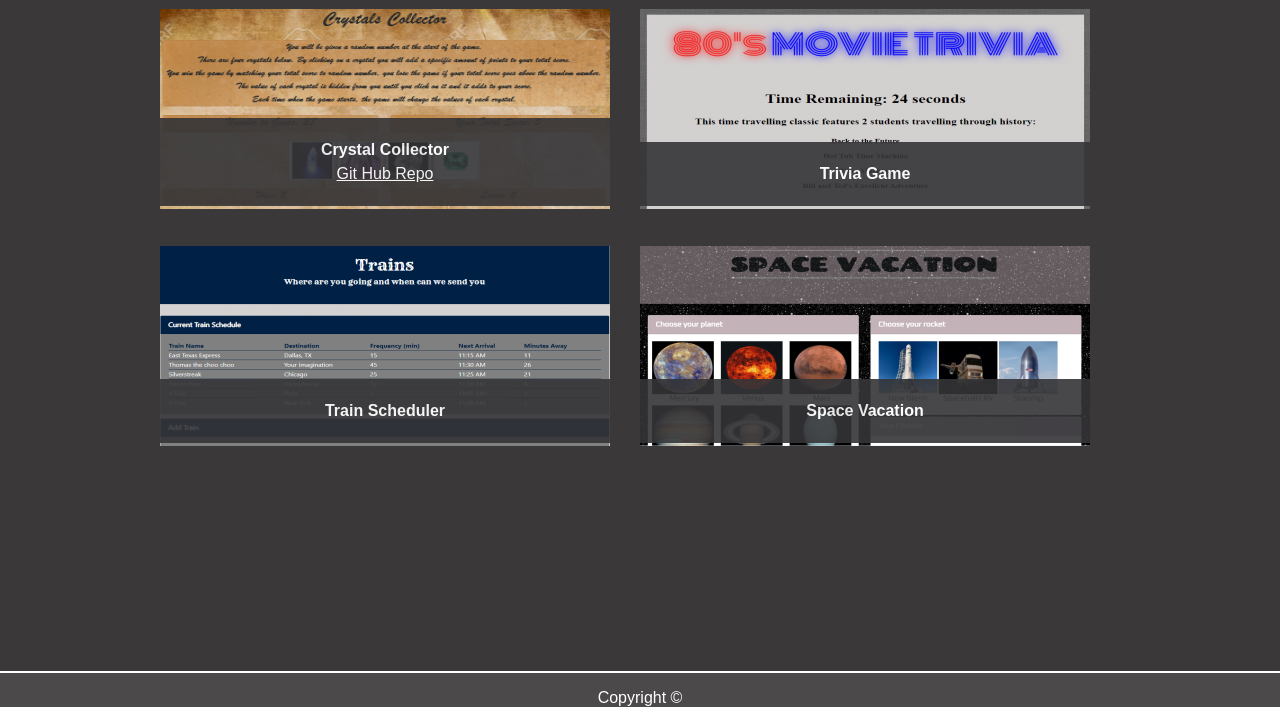
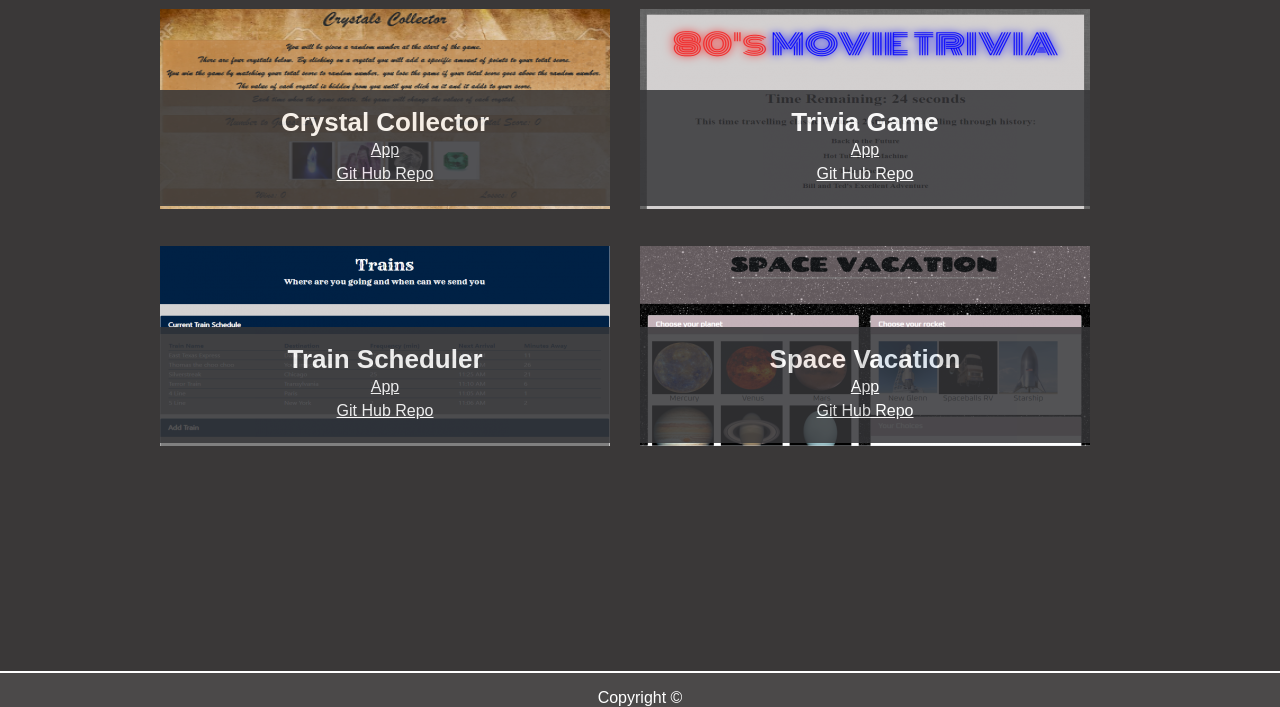
Before and after one commit to cshanebrown78/portfolio-updated, a plain HTML site: page portfolio.html in a window 1280 px wide. Shown: the part 93-800 px from the top of the page. Drawn offline with Linux system fonts and the light colour scheme.

Commit message:
added links on portfolio page to projects

```diff
--- a/assets/css/style.css
+++ b/assets/css/style.css
@@ -196,10 +196,16 @@ header a:hover {
     bottom: 10px;
     color: white;
     background: rgb(53, 53, 56);
-    opacity: 90%;
+    opacity: 85%;
     padding: 20px;
     text-align: center;
 }
+
+#pictext1 strong {
+    font-size: 26px;
+}
+
+
 
 #pictext1 a {
     color: #ffffff
--- a/portfolio.html
+++ b/portfolio.html
@@ -34,6 +34,7 @@
                     <img src="assets/images/crystals.png" alt="Crystals">
                     <div id="pictext1">
                         <strong>Crystal Collector</strong><br>
+                        <a href="https://cshanebrown78.github.io/Crystal-Collector/">App</a><br>
                         <a href="https://github.com/cshanebrown78/Crystal-Collector">Git Hub Repo</a>
                     </div>
                 </div>
@@ -42,7 +43,9 @@
                 <div id="pic1">
                     <img src="assets/images/trivia.png" alt="Trivia">
                     <div id="pictext1">
-                        <strong>Trivia Game</strong>
+                        <strong>Trivia Game</strong><br>
+                        <a href="https://cshanebrown78.github.io/TriviaGame/">App</a><br>
+                        <a href="https://github.com/cshanebrown78/TriviaGame">Git Hub Repo</a>
                     </div>
                 </div>
             </div>
@@ -52,8 +55,9 @@
                 <div id="pic1">
                     <img src="assets/images/trains.png" alt="Trains">
                     <div id="pictext1">
-                        <strong>Train Scheduler</strong>
-
+                        <strong>Train Scheduler</strong><br>
+                        <a href="https://cshanebrown78.github.io/Train-Activity/">App</a><br>
+                        <a href="https://github.com/cshanebrown78/Train-Activity">Git Hub Repo</a>
                     </div>
                 </div>
             </div>
@@ -61,7 +65,9 @@
                 <div id="pic1">
                     <img src="assets/images/space.png" alt="Space">
                     <div id="pictext1">
-                        <strong>Space Vacation</strong>
+                        <strong>Space Vacation</strong><br>
+                        <a href="https://zibrahim2046.github.io/Project-1/">App</a><br>
+                        <a href="https://github.com/zibrahim2046/Project-1">Git Hub Repo</a>
                     </div>
                 </div>
             </div>
```
